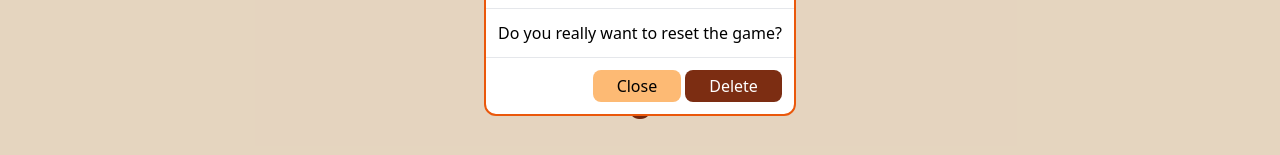
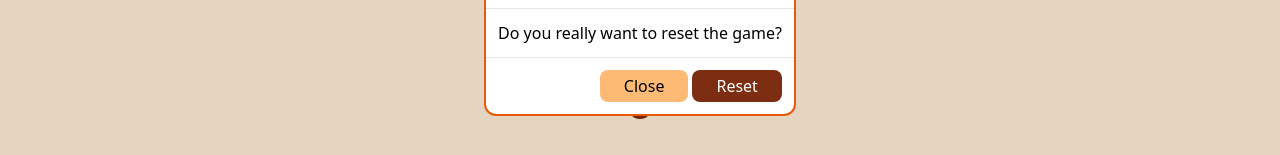
Before and after one commit to UCSBProject-2024/UCSBTycoon, a React (Vite) app: page / in a window 1280 px wide. Both pictures are taken after a click on the button "Restart Game!". Shown: the part 363-518 px from the top of the page. Built offline with nearby package versions, Linux system fonts and the light colour scheme.

Commit message:
Fix the reset dialog

```diff
--- a/src/components/GameResetDialog.tsx
+++ b/src/components/GameResetDialog.tsx
@@ -9,7 +9,7 @@ export type Props = {
 export function GameResetDialog({ onClose }: Props) {
   const gameDispatch = useGameDispatch();
 
-  function handleDelete() {
+  function handleReset() {
     if (!gameDispatch) return;
     gameDispatch({ type: 'reset' });
     onClose();
@@ -31,8 +31,8 @@ export function GameResetDialog({ onClose }: Props) {
           <button className="rounded-lg bg-orange-300 px-6 py-1" onClick={onClose}>
             Close
           </button>
-          <button className="rounded-lg bg-orange-900 px-6 py-1 text-white" onClick={handleDelete}>
-            Delete
+          <button className="rounded-lg bg-orange-900 px-6 py-1 text-white" onClick={handleReset}>
+            Reset
           </button>
         </div>
       </div>
```
Also changed, not shown: 2 other files (tests, documents, lock files or other folders).
